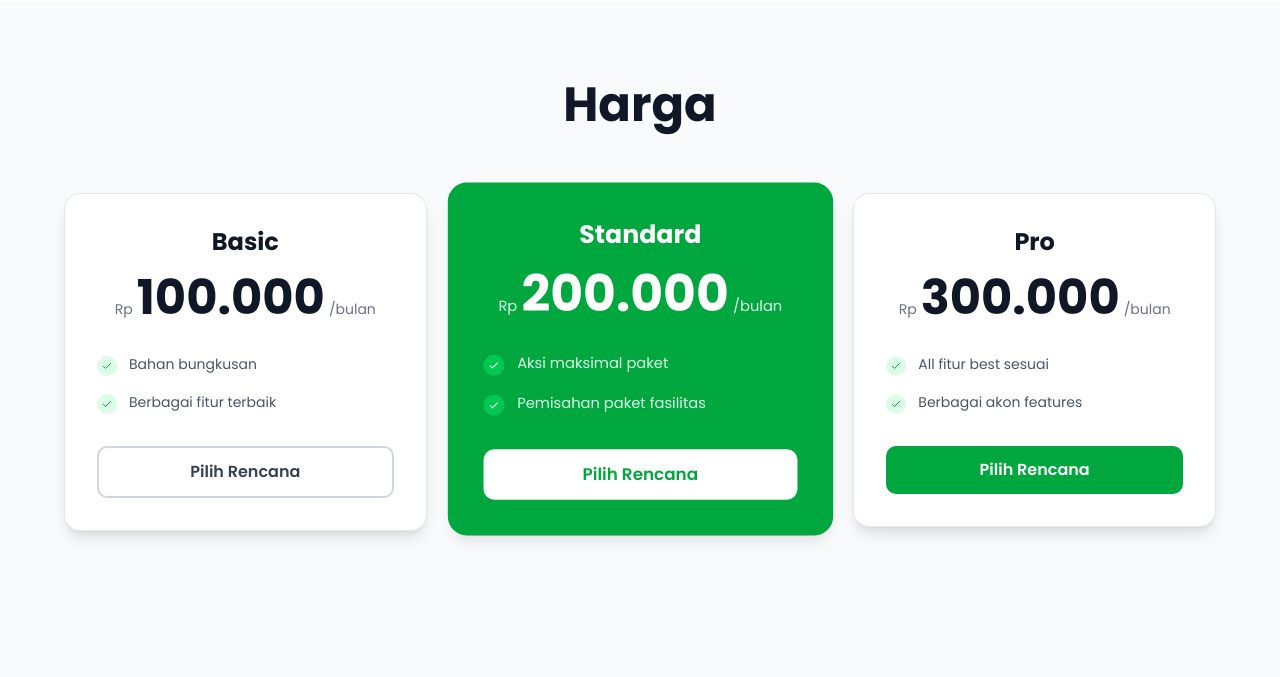
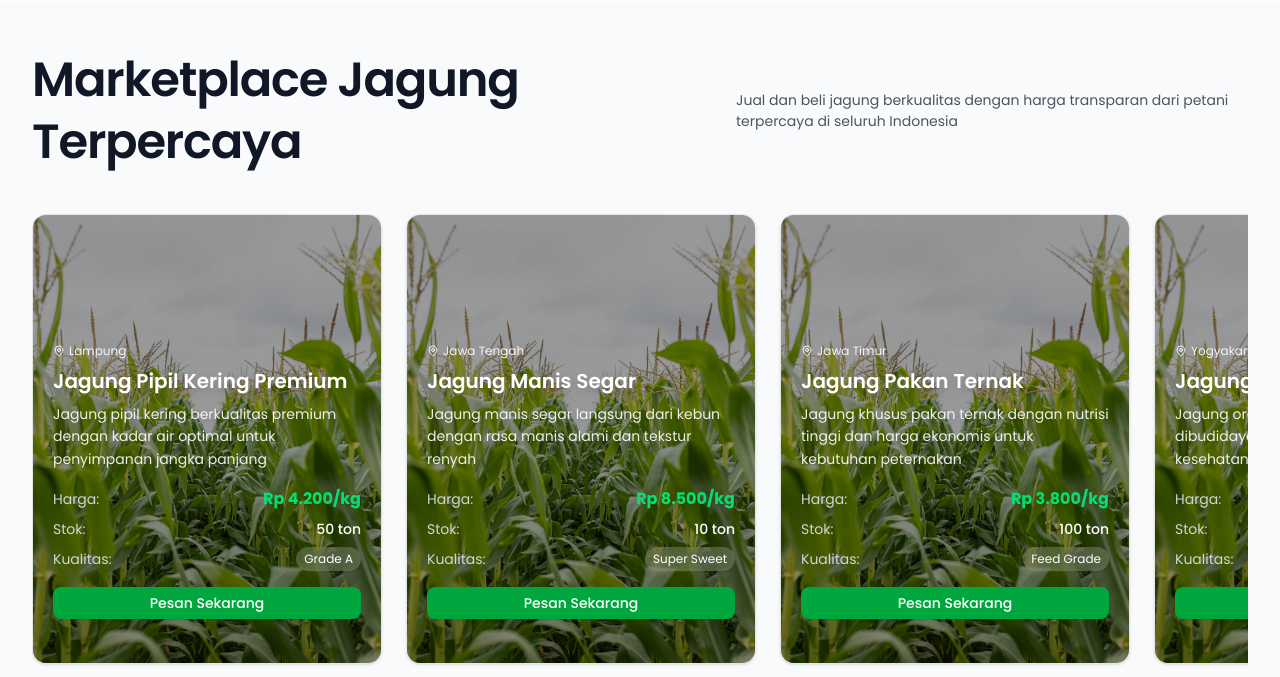
Before and after one commit to SyariefHayat/rantaiPasokDistribusi, a React (Vite) app: page / in a window 1280 px wide. Shown: the part 1403-2080 px from the top of the page. Built offline with nearby package versions, Linux system fonts and the light colour scheme.

Commit message:
add: marketplace section

```diff
--- a/src/pages/landing/Home.jsx
+++ b/src/pages/landing/Home.jsx
@@ -17,10 +17,10 @@ const Home = () => {
             <NavBar />
             <HeroSection />
             <FeaturesSection />
-            <PricingSection />
+            <MarketplaceSection />
+            {/* <PricingSection /> */}
             {/* <AboutUs /> */}
             {/* <BussinessSection /> */}
-            {/* <MarketplaceSection /> */}
             {/* <CTASection /> */}
             <FooterSection />
         </DefaultLayout>
--- a/src/pages/landing/NavBar.jsx
+++ b/src/pages/landing/NavBar.jsx
@@ -7,7 +7,7 @@ const NavBar = () => {
     const navigationItems = [
         { title: 'Beranda', url: '/' },
         { title: 'Fitur', url: '#features' },
-        { title: 'Harga', url: '#pricing' }
+        { title: 'Marketplace', url: '#marketplace' }
     ];
 
     return (
```
